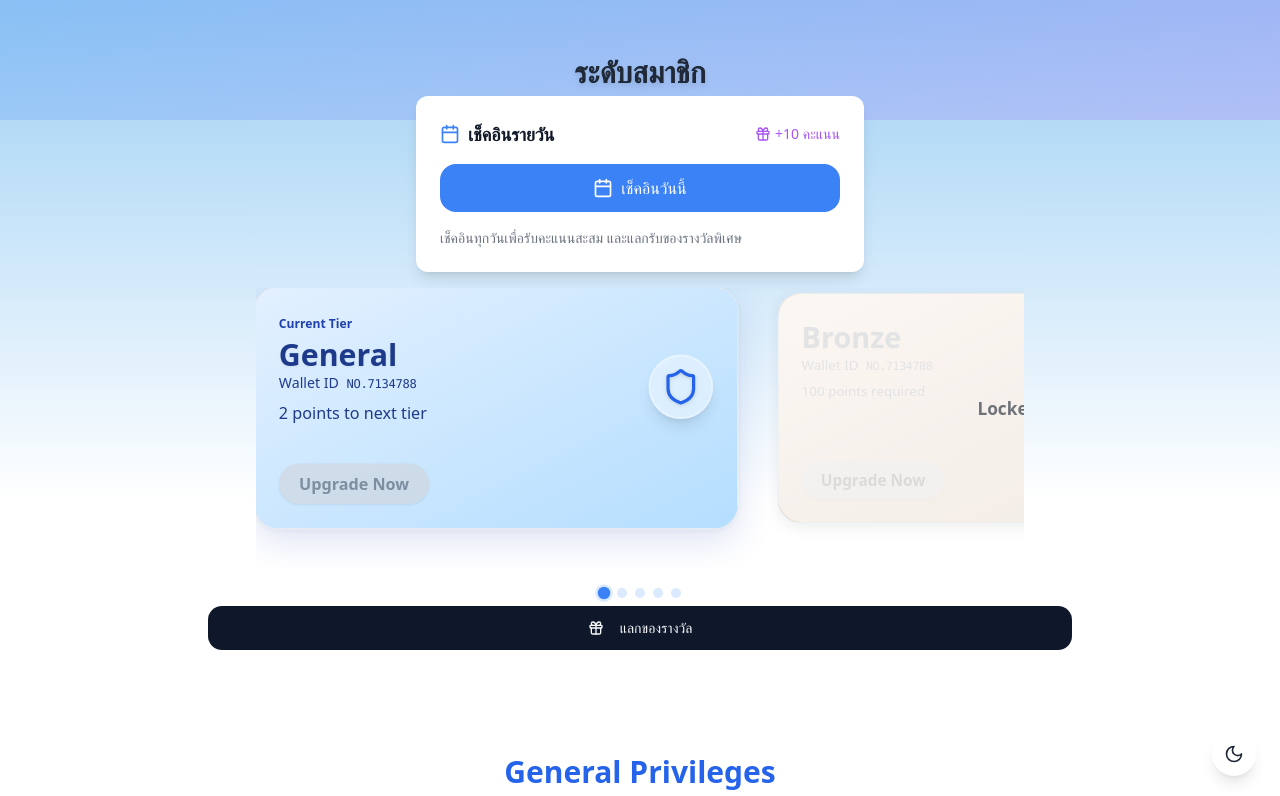
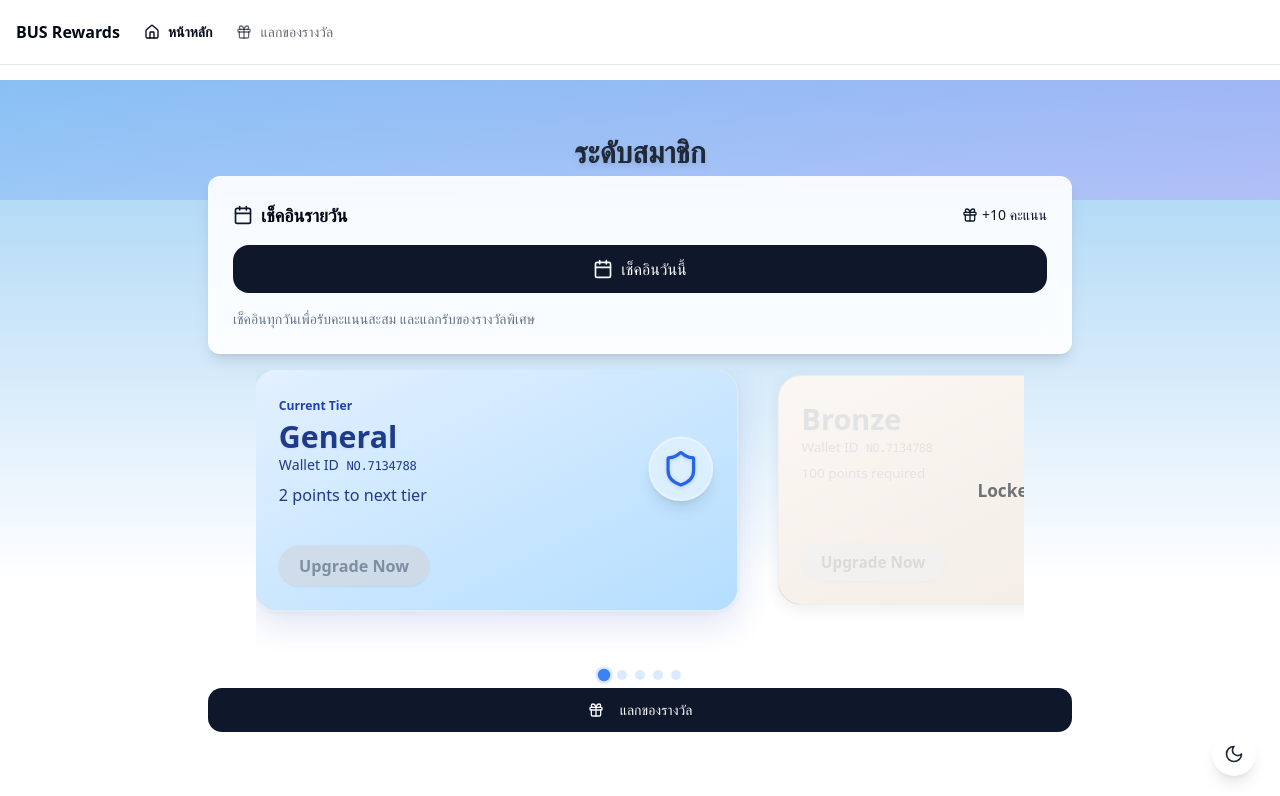
Before and after one commit to chadathorn12/tier-glide-visualizer-59, a React (Vite) app: page / in a window 1280 px wide. Shown: the top 796 px of the page. Built offline with nearby package versions, Linux system fonts and the light colour scheme.

Commit message:
Refactor: Improve UI and design across the app
- Move daily check-in to the bottom of the MembershipTier page.
- Add a navigation menu.
- Redesign the Rewards page to match the current card design.
- Improve overall UI and design consistency.

```diff
--- a/src/components/DailyCheckin.tsx
+++ b/src/components/DailyCheckin.tsx
@@ -23,18 +23,22 @@ const DailyCheckin = () => {
   };
 
   return (
-    <div className="w-full max-w-md mx-auto bg-white dark:bg-gray-800 rounded-xl shadow-lg overflow-hidden">
+    <motion.div
+      initial={{ opacity: 0, y: 20 }}
+      animate={{ opacity: 1, y: 0 }}
+      className="w-full glass-card rounded-xl shadow-lg overflow-hidden"
+    >
       <div className="p-6">
         <div className="flex items-center justify-between mb-4">
           <div className="flex items-center space-x-2">
-            <Calendar className="w-5 h-5 text-blue-500" />
-            <h3 className="text-lg font-semibold text-gray-900 dark:text-white">
+            <Calendar className="w-5 h-5 text-primary" />
+            <h3 className="text-lg font-semibold">
               เช็คอินรายวัน
             </h3>
           </div>
           <div className="flex items-center space-x-1">
-            <Gift className="w-4 h-4 text-purple-500" />
-            <span className="text-sm text-purple-500 font-medium">+10 คะแนน</span>
+            <Gift className="w-4 h-4 text-primary" />
+            <span className="text-sm font-medium text-primary">+10 คะแนน</span>
           </div>
         </div>
 
@@ -43,33 +47,33 @@ const DailyCheckin = () => {
           whileTap={{ scale: 0.98 }}
           onClick={handleCheckin}
           disabled={isCheckedIn || loading}
-          className={`w-full py-3 rounded-lg transition-colors duration-200 flex items-center justify-center space-x-2
+          className={`w-full py-3 rounded-lg transition-all duration-200 flex items-center justify-center space-x-2
             ${isCheckedIn
-              ? 'bg-green-100 dark:bg-green-900 cursor-not-allowed'
-              : 'bg-blue-500 hover:bg-blue-600 dark:bg-blue-600 dark:hover:bg-blue-700'}`}
+              ? 'bg-muted cursor-not-allowed'
+              : 'bg-primary hover:bg-primary/90'}`}
         >
           {isCheckedIn ? (
             <>
-              <Check className="w-5 h-5 text-green-600 dark:text-green-400" />
-              <span className="text-green-600 dark:text-green-400 font-medium">เช็คอินแล้ววันนี้</span>
+              <Check className="w-5 h-5 text-primary" />
+              <span className="text-primary font-medium">เช็คอินแล้ววันนี้</span>
             </>
           ) : loading ? (
-            <div className="w-5 h-5 border-2 border-white border-t-transparent rounded-full animate-spin" />
+            <div className="w-5 h-5 border-2 border-primary border-t-transparent rounded-full animate-spin" />
           ) : (
             <>
-              <Calendar className="w-5 h-5 text-white" />
-              <span className="text-white font-medium">เช็คอินวันนี้</span>
+              <Calendar className="w-5 h-5 text-primary-foreground" />
+              <span className="text-primary-foreground font-medium">เช็คอินวันนี้</span>
             </>
           )}
         </motion.button>
 
         <div className="mt-4">
-          <p className="text-sm text-gray-500 dark:text-gray-400">
+          <p className="text-sm text-muted-foreground">
             เช็คอินทุกวันเพื่อรับคะแนนสะสม และแลกรับของรางวัลพิเศษ
           </p>
         </div>
       </div>
-    </div>
+    </motion.div>
   );
 };
 
--- /dev/null
+++ b/src/components/MainNav.tsx
@@ -0,0 +1,54 @@
+
+import { Home, Gift } from "lucide-react";
+import { Link, useLocation } from "react-router-dom";
+import { cn } from "@/lib/utils";
+
+const MainNav = () => {
+  const location = useLocation();
+
+  const items = [
+    {
+      title: "หน้าหลัก",
+      href: "/",
+      icon: Home
+    },
+    {
+      title: "แลกของรางวัล",
+      href: "/rewards",
+      icon: Gift
+    }
+  ];
+
+  return (
+    <nav className="fixed top-0 left-0 right-0 z-50 bg-white/80 dark:bg-gray-900/80 backdrop-blur-lg border-b">
+      <div className="container flex h-16 items-center px-4">
+        <div className="mr-4 hidden md:flex">
+          <Link to="/" className="mr-6 flex items-center space-x-2">
+            <span className="hidden font-bold sm:inline-block">
+              BUS Rewards
+            </span>
+          </Link>
+          <nav className="flex items-center gap-6 text-sm">
+            {items.map((item) => (
+              <Link
+                key={item.href}
+                to={item.href}
+                className={cn(
+                  "transition-colors hover:text-foreground/80 flex items-center gap-2",
+                  location.pathname === item.href
+                    ? "text-foreground font-semibold"
+                    : "text-foreground/60"
+                )}
+              >
+                <item.icon className="h-4 w-4" />
+                {item.title}
+              </Link>
+            ))}
+          </nav>
+        </div>
+      </div>
+    </nav>
+  );
+};
+
+export default MainNav;
--- a/src/index.css
+++ b/src/index.css
@@ -101,7 +101,7 @@
 
 @layer utilities {
   .glass-card {
-    @apply backdrop-blur-md bg-white/80 dark:bg-gray-900/70 border border-white/20 dark:border-white/10 shadow-xl;
+    @apply bg-white/90 dark:bg-gray-800/90 backdrop-blur-md border border-white/20 dark:border-gray-700/30;
   }
 
   .premium-glass {
@@ -149,4 +149,8 @@
       transform: translateY(0px);
     }
   }
+
+  .premium-shadow {
+    @apply shadow-[0_8px_30px_rgb(0,0,0,0.12)];
+  }
 }
--- a/src/pages/Index.tsx
+++ b/src/pages/Index.tsx
@@ -1,7 +1,8 @@
-
 import { useState, useEffect } from "react";
 import MembershipTier from "@/components/MembershipTier";
+import DailyCheckin from "@/components/DailyCheckin";
 import { Moon, Sun } from "lucide-react";
+import MainNav from "@/components/MainNav";
 
 const Index = () => {
   const [theme, setTheme] = useState<"light" | "dark">("light");
@@ -39,7 +40,22 @@ const Index = () => {
 
   return (
     <div className={theme}>
-      <MembershipTier />
+      <MainNav />
+
+      {/* Main content */}
+      <main className="min-h-screen pt-20">
+        {/* Membership Tier Section */}
+        <section className="w-full">
+          <MembershipTier />
+        </section>
+
+        {/* Daily Check-in Section */}
+        <section className="container max-w-4xl mx-auto px-4 pb-24">
+          <div className="my-8">
+            <DailyCheckin />
+          </div>
+        </section>
+      </main>
 
       {/* Theme toggle with improved design */}
       <button
--- a/src/pages/Rewards.tsx
+++ b/src/pages/Rewards.tsx
@@ -1,4 +1,3 @@
-
 import { useState } from "react";
 import { Card } from "@/components/ui/card";
 import { Button } from "@/components/ui/button";
@@ -13,6 +12,7 @@ import {
 import { useToast } from "@/components/ui/use-toast";
 import { Coins, Gift, AlertCircle } from "lucide-react";
 import { motion } from "framer-motion";
+import MainNav from "@/components/MainNav";
 
 interface Reward {
   id: string;
@@ -36,8 +36,9 @@ const Rewards = () => {
   const [selectedReward, setSelectedReward] = useState<Reward | null>(null);
   const [confirmDialogOpen, setConfirmDialogOpen] = useState(false);
   const [processing, setProcessing] = useState(false);
+  const [isDataLoaded, setIsDataLoaded] = useState(false);
+  const [coinPoints, setCoinPoints] = useState(0);
 
-  // Mock data - replace with your actual data fetching
   const rewards: Reward[] = [
     {
       id: '2',
@@ -55,7 +56,6 @@ const Rewards = () => {
       gashapon: 100,
       isGashapon: false,
     },
-    // Add more rewards as needed
   ];
 
   const handleExchange = async (reward: Reward) => {
@@ -67,7 +67,6 @@ const Rewards = () => {
     if (!selectedReward) return;
 
     setProcessing(true);
-    // Simulate API call
     setTimeout(() => {
       setProcessing(false);
       setConfirmDialogOpen(false);
@@ -84,15 +83,53 @@ const Rewards = () => {
   };
 
   return (
-    <div className="container mx-auto px-4 py-8">
-      <div className="mb-8">
-        <h1 className="text-3xl font-bold text-gray-900 dark:text-white mb-2">
-          แลกของรางวัล
-        </h1>
-        <p className="text-gray-600 dark:text-gray-400">
-          ใช้คะแนนสะสมของคุณเพื่อแลกรับของรางวัลสุดพิเศษ
-        </p>
+    <div>
+      <MainNav />
+
+      <main className="min-h-screen pt-20 pb-24 bg-gradient-to-b from-background to-muted">
+        <div className="container mx-auto px-4">
+          <div className="max-w-4xl mx-auto">
+            {isDataLoaded ? (
+              <motion.div
+                initial={{ opacity: 0, y: 20 }}
+                animate={{ opacity: 1, y: 0 }}
+                className="w-full p-6 glass-card mb-8"
+              >
+                <div className="flex flex-col sm:flex-row justify-between items-center">
+                  <div className="text-center sm:text-left mb-4 sm:mb-0">
+                    <h5 className="text-2xl font-bold mb-2">คะแนนสะสม</h5>
+                    <p className="text-muted-foreground">ใช้คะแนนสะสมเพื่อแลกรับของรางวัลพิเศษ</p>
                   </div>
+                  <div className="text-center sm:text-right">
+                    <div className="text-4xl font-bold mb-1">
+                      {parseInt(coinPoints).toLocaleString('en-US')}
+                    </div>
+                    <div className="flex items-center justify-center sm:justify-end text-primary">
+                      <Coins className="w-6 h-6 mr-2" />
+                      <span className="text-xl font-semibold">คะแนน</span>
+                    </div>
+                  </div>
+                </div>
+              </motion.div>
+            ) : (
+              <div className="w-full p-6 glass-card mb-8">
+                <div className="flex flex-col sm:flex-row justify-between items-center">
+                  <div className="text-center sm:text-left mb-4 sm:mb-0">
+                    <h5 className="text-2xl font-bold mb-2">คะแนนสะสม</h5>
+                    <p className="text-muted-foreground">ใช้คะแนนสะสมเพื่อแลกรับของรางวัลพิเศษ</p>
+                  </div>
+                  <div className="text-center sm:text-right">
+                    <div className="text-4xl font-bold mb-1">
+                      0
+                    </div>
+                    <div className="flex items-center justify-center sm:justify-end text-primary">
+                      <Coins className="w-6 h-6 mr-2" />
+                      <span className="text-xl font-semibold">คะแนน</span>
+                    </div>
+                  </div>
+                </div>
+              </div>
+            )}
 
             <div className="grid grid-cols-1 md:grid-cols-2 lg:grid-cols-3 gap-6">
               {rewards.map((reward) => (
@@ -102,7 +139,7 @@ const Rewards = () => {
                   animate={{ opacity: 1, y: 0 }}
                   transition={{ duration: 0.3 }}
                 >
-            <Card className="overflow-hidden h-full flex flex-col">
+                  <Card className="overflow-hidden h-full glass-card hover:shadow-lg transition-shadow duration-200">
                     <div className="relative">
                       <img
                         src={reward.image}
@@ -144,6 +181,9 @@ const Rewards = () => {
                 </motion.div>
               ))}
             </div>
+          </div>
+        </div>
+      </main>
 
       <Dialog open={confirmDialogOpen} onOpenChange={setConfirmDialogOpen}>
         <DialogContent>
```
Lines whose indentation alone changed are shown as unchanged.
